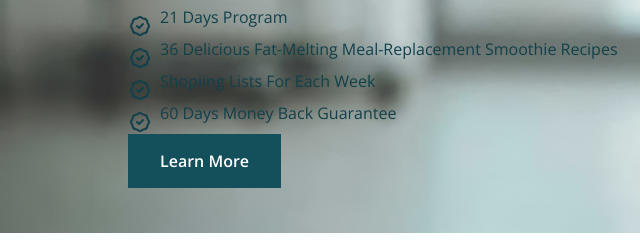
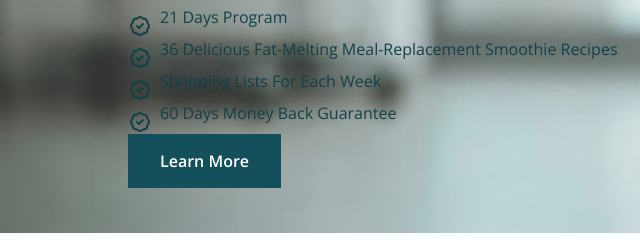
Before and after one commit to rashidrashiii/travel, a plain HTML site: page Smoothie-Diet/index.html in a window 1280 px wide. Shown: the part 407-647 px from the top of the page, 0-640 px from the left. Drawn offline with nearby package versions, Linux system fonts and the light colour scheme.

Commit message:
Update index.html

```diff
--- a/Smoothie-Diet/index.html
+++ b/Smoothie-Diet/index.html
@@ -68,7 +68,7 @@
                               </svg>36 Delicious Fat-Melting Meal-Replacement Smoothie Recipes</li>
                               <li><svg xmlns="http://www.w3.org/2000/svg" fill="none" viewBox="0 0 24 24" stroke="currentColor">
                                 <path stroke-linecap="round" stroke-linejoin="round" stroke-width="2" d="M9 12l2 2 4-4M7.835 4.697a3.42 3.42 0 001.946-.806 3.42 3.42 0 014.438 0 3.42 3.42 0 001.946.806 3.42 3.42 0 013.138 3.138 3.42 3.42 0 00.806 1.946 3.42 3.42 0 010 4.438 3.42 3.42 0 00-.806 1.946 3.42 3.42 0 01-3.138 3.138 3.42 3.42 0 00-1.946.806 3.42 3.42 0 01-4.438 0 3.42 3.42 0 00-1.946-.806 3.42 3.42 0 01-3.138-3.138 3.42 3.42 0 00-.806-1.946 3.42 3.42 0 010-4.438 3.42 3.42 0 00.806-1.946 3.42 3.42 0 013.138-3.138z" />
-                              </svg>Shopiing Lists For Each Week</li>
+                              </svg>Shopping Lists For Each Week</li>
                               <li><svg xmlns="http://www.w3.org/2000/svg" fill="none" viewBox="0 0 24 24" stroke="currentColor">
                                 <path stroke-linecap="round" stroke-linejoin="round" stroke-width="2" d="M9 12l2 2 4-4M7.835 4.697a3.42 3.42 0 001.946-.806 3.42 3.42 0 014.438 0 3.42 3.42 0 001.946.806 3.42 3.42 0 013.138 3.138 3.42 3.42 0 00.806 1.946 3.42 3.42 0 010 4.438 3.42 3.42 0 00-.806 1.946 3.42 3.42 0 01-3.138 3.138 3.42 3.42 0 00-1.946.806 3.42 3.42 0 01-4.438 0 3.42 3.42 0 00-1.946-.806 3.42 3.42 0 01-3.138-3.138 3.42 3.42 0 00-.806-1.946 3.42 3.42 0 010-4.438 3.42 3.42 0 00.806-1.946 3.42 3.42 0 013.138-3.138z" />
                               </svg>60 Days Money Back Guarantee</li>
```
